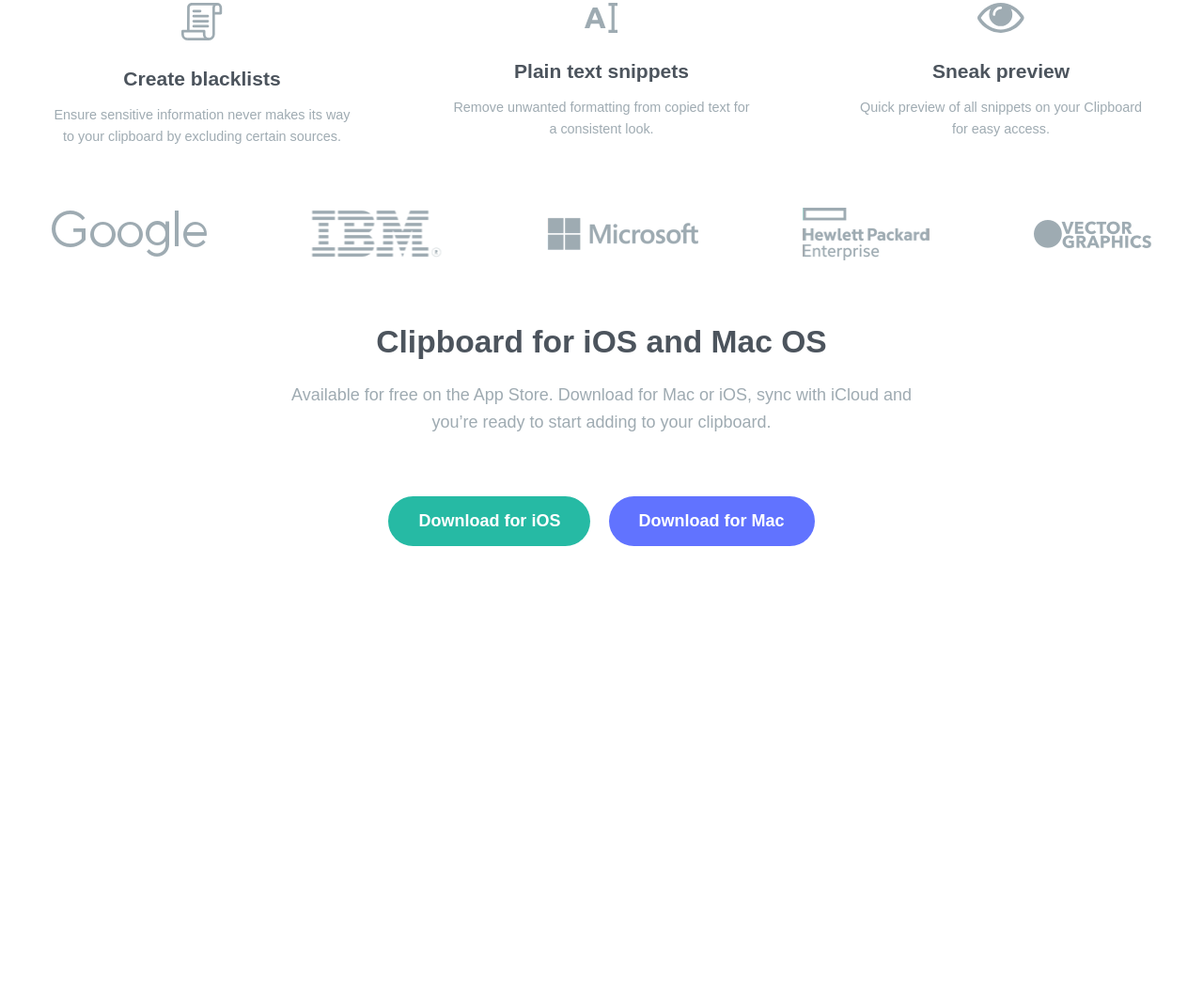
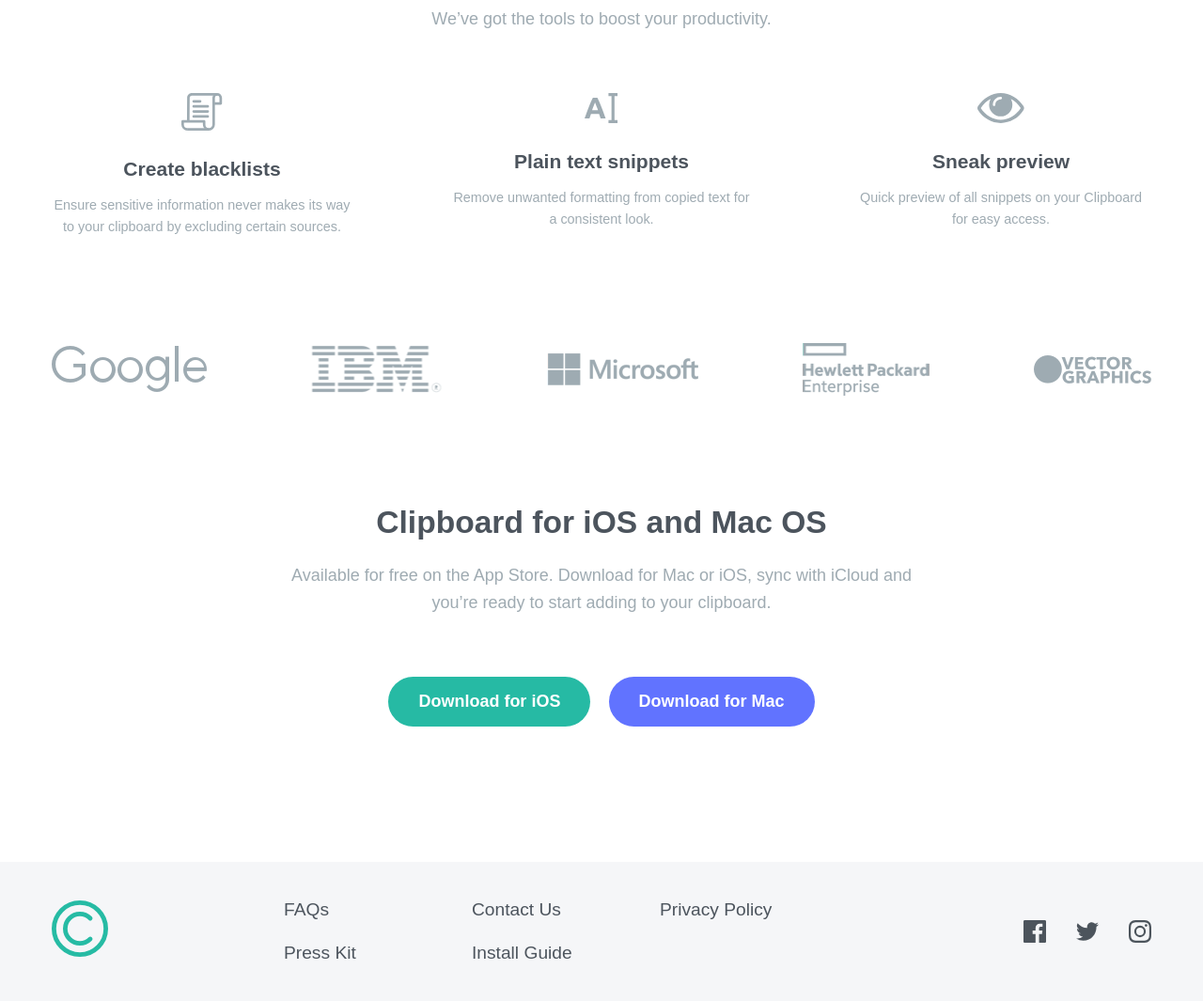
Before and after one commit to abdallaahmedsd/clipboard-landing-page-master, a plain HTML site: page index.html in a window 1280 px wide. Shown: the part 2629-3694 px from the top of the page at 94% size. Before the commit the page ends 3274 px from the top, so only its background shows below. Drawn offline with Linux system fonts and the light colour scheme; a web font is replaced by a local one.

Commit message:
I added the footer and finished the project

```diff
--- a/css/styles.css
+++ b/css/styles.css
@@ -52,6 +52,7 @@ body {
 
 .section-padding {
   padding-bottom: 4rem;
+  padding-top: 3rem;
 }
 /* </Global rules> */
 
@@ -331,3 +332,84 @@ body {
   }
 }
 /* </Companies section> */
+
+/* <footer> */
+footer {
+  background-color: hsl(220deg 17.65% 96.67%);
+  text-align: center;
+  padding: 2.5rem 0;
+  margin-top: 5rem;
+}
+
+footer .logo-container img {
+  width: 60px;
+}
+
+footer .links {
+  list-style: none;
+  margin: 2.5rem 0;
+  display: flex;
+  flex-direction: column;
+  gap: 1.5rem;
+}
+
+footer .links li {
+  font-weight: 400;
+}
+
+footer .links li a {
+  font-size: 1.2rem;
+  text-decoration: none;
+  transition: color .3s;
+  cursor: pointer;
+  color: var(--dark-grayish-blue);
+}
+
+footer .links li a:hover {
+  color: var(--strong-cyan);
+}
+
+footer .social-icons {
+  display: flex;
+  gap: 2rem;
+  align-items: center;
+  justify-content: center;
+}
+
+footer .social-icons svg {
+  cursor: pointer;
+}
+
+footer .social-icons svg:hover path {
+  transition: .3s;
+  fill: var(--strong-cyan);
+}
+
+@media (min-width: 992px) {
+  footer {
+    text-align: left;
+  }
+
+  footer .content {
+    display: flex;
+    align-items: center;
+    justify-content: space-between;
+  }
+
+  footer .content .links {
+    width: 600px;
+    margin: 0;
+    flex-wrap: wrap;
+    justify-content: flex-start;
+    flex-direction: row;
+    gap: 1.5rem 0;
+  }
+
+  footer .content .links li {
+    width: 200px;
+  }
+
+  footer .content .social-icons {
+  }
+}
+/* </footer> */
--- a/index.html
+++ b/index.html
@@ -154,28 +154,37 @@
       </div>
     </section>
   </main>
-
-  <!--
-  Clipboard for iOS and Mac OS
-
-  Available for free on the App Store. Download for Mac or iOS, sync with iCloud
-  and you’re ready to start adding to your clipboard.
-
-  Download for iOS
-  Download for Mac
-
-  FAQs
-  Contact Us
-  Privacy Policy
-  Press Kit
-  Install Guide
-
   <footer>
-    <p class="attribution">
-      Challenge by <a href="https://www.frontendmentor.io?ref=challenge" target="_blank">Frontend Mentor</a>.
-      Coded by <a href="#">Your Name Here</a>.
-    </p>
-  </footer> -->
+    <div class="container">
+      <div class="content">
+        <div class="logo-container"><img src="images/logo.svg" alt="logo"></div>
+        <ul class="links">
+          <li><a href="#">FAQs</a></li>
+          <li><a href="#">Contact Us</a></li>
+          <li><a href="#">Privacy Policy</a></li>
+          <li><a href="#">Press Kit</a></li>
+          <li><a href="#">Install Guide</a></li>
+        </ul>
+        <div class="social-icons">
+          <svg width="24" height="24" xmlns="http://www.w3.org/2000/svg">
+            <path
+              d="M22.675 0H1.325C.593 0 0 .593 0 1.325v21.351C0 23.407.593 24 1.325 24H12.82v-9.294H9.692v-3.622h3.128V8.413c0-3.1 1.893-4.788 4.659-4.788 1.325 0 2.463.099 2.795.143v3.24l-1.918.001c-1.504 0-1.795.715-1.795 1.763v2.313h3.587l-.467 3.622h-3.12V24h6.116c.73 0 1.323-.593 1.323-1.325V1.325C24 .593 23.407 0 22.675 0z"
+              fill="#4C545C" fill-rule="nonzero" />
+          </svg>
+          <svg width="24" height="20" xmlns="http://www.w3.org/2000/svg">
+            <path
+              d="M24 2.557a9.83 9.83 0 01-2.828.775A4.932 4.932 0 0023.337.608a9.864 9.864 0 01-3.127 1.195A4.916 4.916 0 0016.616.248c-3.179 0-5.515 2.966-4.797 6.045A13.978 13.978 0 011.671 1.149a4.93 4.93 0 001.523 6.574 4.903 4.903 0 01-2.229-.616c-.054 2.281 1.581 4.415 3.949 4.89a4.935 4.935 0 01-2.224.084 4.928 4.928 0 004.6 3.419A9.9 9.9 0 010 17.54a13.94 13.94 0 007.548 2.212c9.142 0 14.307-7.721 13.995-14.646A10.025 10.025 0 0024 2.557z"
+              fill="#4C545C" fill-rule="nonzero" />
+          </svg>
+          <svg width="24" height="24" xmlns="http://www.w3.org/2000/svg">
+            <path
+              d="M12 2.163c3.204 0 3.584.012 4.85.07 3.252.148 4.771 1.691 4.919 4.919.058 1.265.069 1.645.069 4.849 0 3.205-.012 3.584-.069 4.849-.149 3.225-1.664 4.771-4.919 4.919-1.266.058-1.644.07-4.85.07-3.204 0-3.584-.012-4.849-.07-3.26-.149-4.771-1.699-4.919-4.92-.058-1.265-.07-1.644-.07-4.849 0-3.204.013-3.583.07-4.849.149-3.227 1.664-4.771 4.919-4.919 1.266-.057 1.645-.069 4.849-.069zM12 0C8.741 0 8.333.014 7.053.072 2.695.272.273 2.69.073 7.052.014 8.333 0 8.741 0 12c0 3.259.014 3.668.072 4.948.2 4.358 2.618 6.78 6.98 6.98C8.333 23.986 8.741 24 12 24c3.259 0 3.668-.014 4.948-.072 4.354-.2 6.782-2.618 6.979-6.98.059-1.28.073-1.689.073-4.948 0-3.259-.014-3.667-.072-4.947-.196-4.354-2.617-6.78-6.979-6.98C15.668.014 15.259 0 12 0zm0 5.838a6.162 6.162 0 100 12.324 6.162 6.162 0 000-12.324zM12 16a4 4 0 110-8 4 4 0 010 8zm6.406-11.845a1.44 1.44 0 100 2.881 1.44 1.44 0 000-2.881z"
+              fill="#4C545C" fill-rule="nonzero" />
+          </svg>
+        </div>
+      </div>
+    </div>
+  </footer>
 </body>
 
 </html>
```
